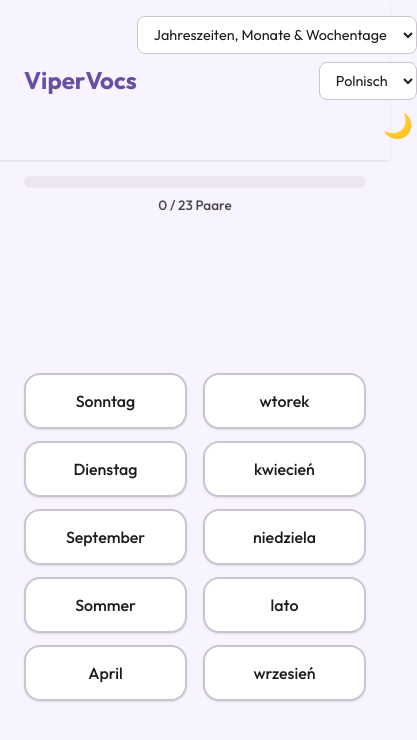
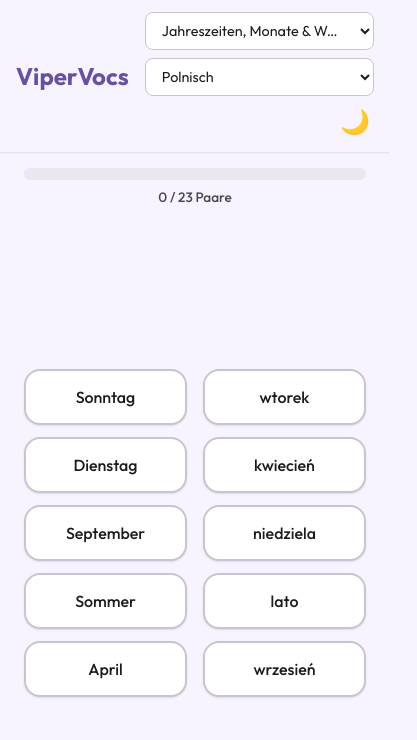
Before and after one commit to CrazyViperPilot/vipervocs, a website: page index.html in a window 390 px wide. Shown: the whole page, 417 px wide, since content can reach past the window. Drawn offline with Linux system fonts and the light colour scheme.

Commit message:
Design fix

```diff
--- a/css/styles.css
+++ b/css/styles.css
@@ -55,6 +55,12 @@ body {
   background-color: var(--color-surface);
   box-shadow: var(--shadow-sm);
   z-index: 10;
+  gap: 16px;
+}
+
+.logo-area {
+  min-width: 0;
+  flex-shrink: 0;
 }
 
 .logo-area h1 {
@@ -67,6 +73,7 @@ body {
   display: flex;
   gap: 12px;
   align-items: center;
+  min-width: 0;
 }
 
 .material-select {
@@ -78,6 +85,10 @@ body {
   font-family: inherit;
   font-size: 0.9rem;
   outline: none;
+  max-width: 100%;
+  text-overflow: ellipsis;
+  overflow: hidden;
+  white-space: nowrap;
 }
 
 .icon-btn {
@@ -304,9 +315,19 @@ body {
 }
 
 @media (max-width: 600px) {
+  .app-header {
+    padding: 12px 16px;
+  }
+
   .controls-area {
     flex-direction: column;
     align-items: flex-end;
     gap: 8px;
+    width: 100%;
+  }
+
+  .material-select {
+    width: 100%;
+    max-width: 250px;
   }
 }
```
